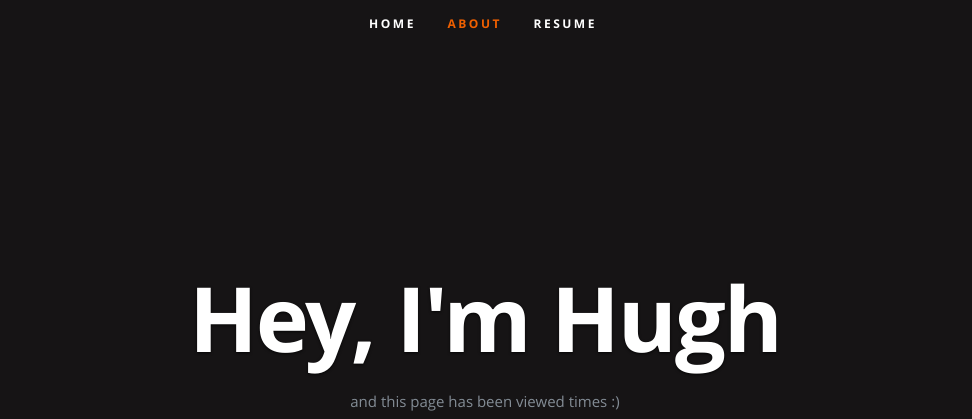
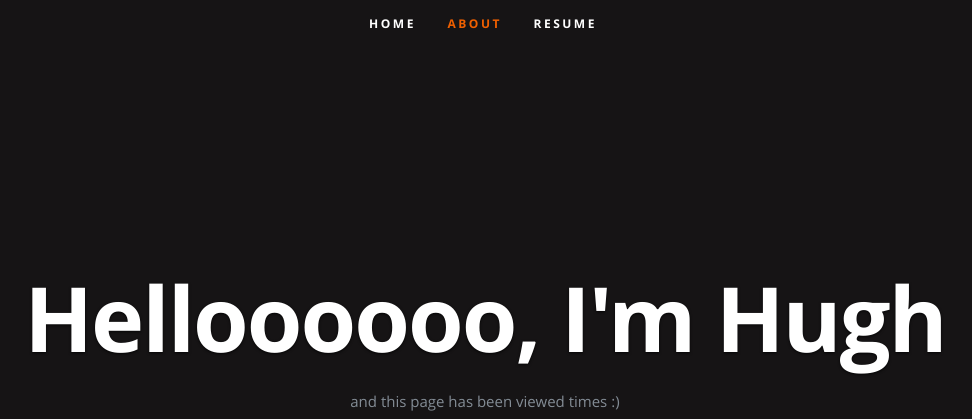
Before and after one commit to a51nx/azure-resume, a plain HTML site: page frontend/index.html in a window 1280 px wide. Shown: the top 419 px of the page, without its empty margins (157-1129 px from the left). Drawn offline with nearby package versions, Linux system fonts and the light colour scheme; no server answers.

Commit message:
changes to html

```diff
--- a/frontend/index.html
+++ b/frontend/index.html
@@ -54,7 +54,7 @@
 
       <div class="row banner">
          <div class="banner-text">
-            <h1 class="responsive-headline">Hey, I'm Hugh</h1>
+            <h1 class="responsive-headline">Helloooooo, I'm Hugh</h1>
 
             <p>and this page has been viewed <a id="counter"></a> times :) </p>
             <ul class="social">
```
Also changed, not shown: .github/workflows/frontend.main.yml.
